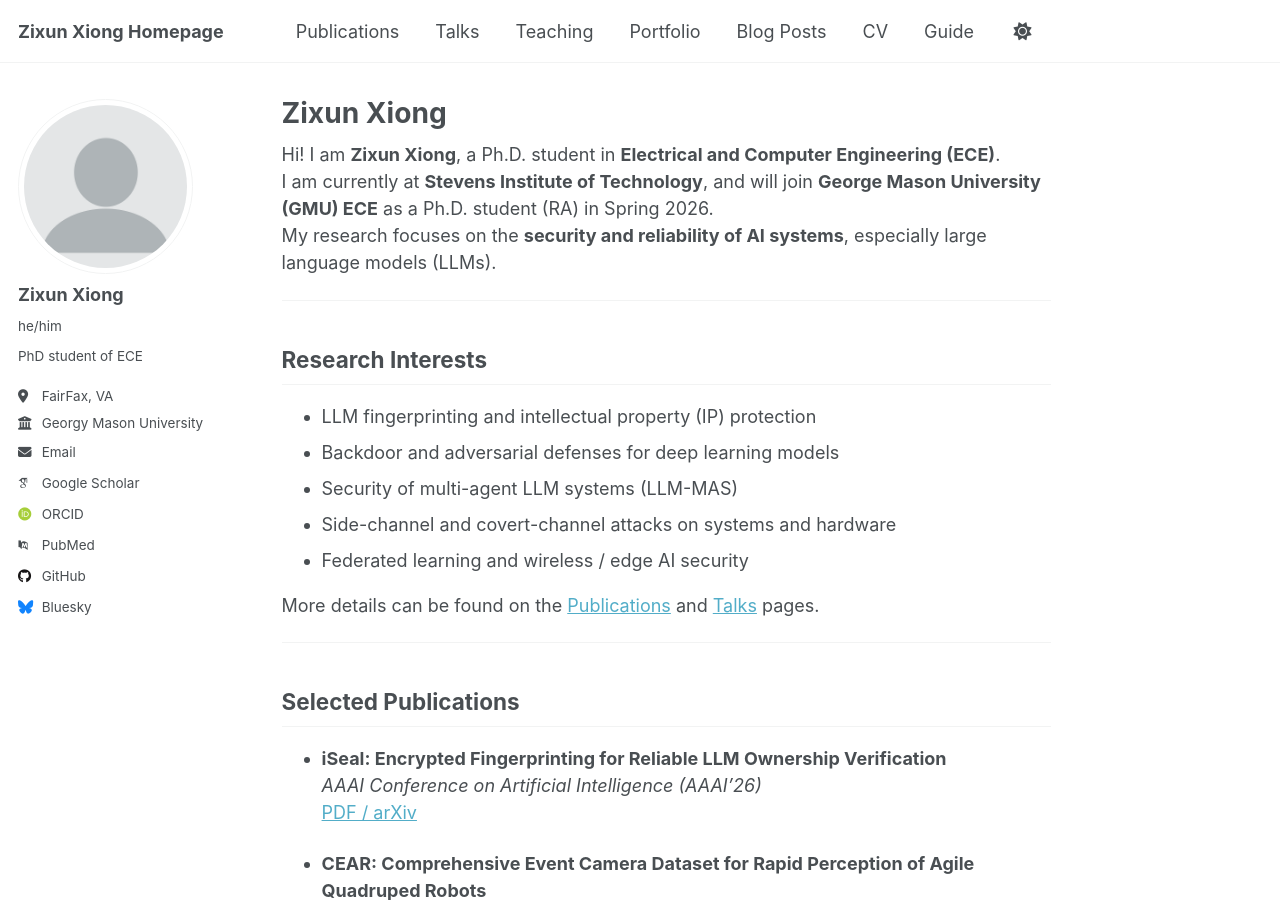
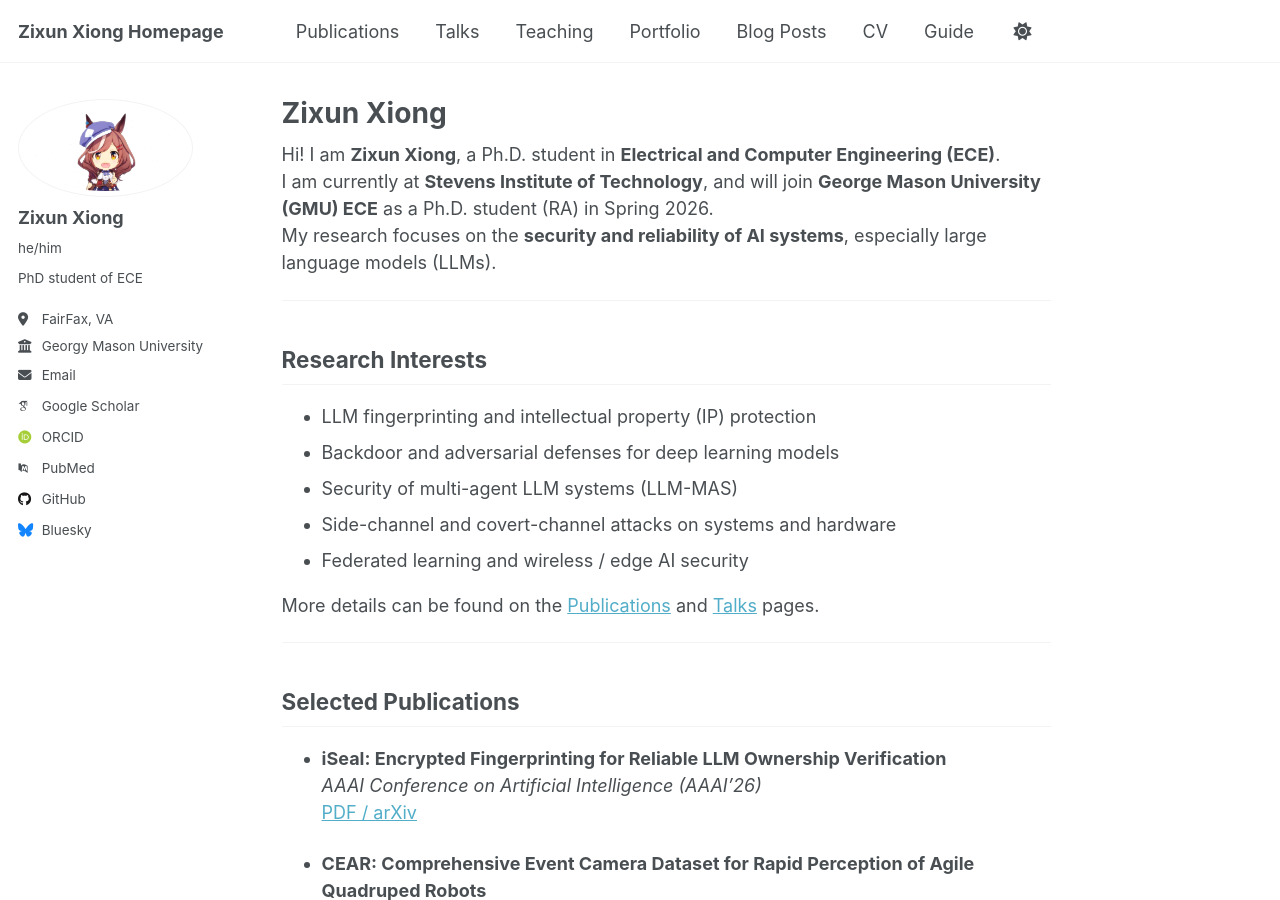
Before and after one commit to kitaharasetusna/zixun-xiong.github.io, a Jekyll site: the page built from _pages/about.md, in a window 1280 px wide and 900 px high. Built offline with Jekyll 4.4.1, drawn with Linux system fonts in a browser that asks for light colours; some web fonts are replaced; a script that is not in the unit is left out.

Commit message:
Update author avatar from profile.png to mambo.jpg

```diff
--- a/_config.yml
+++ b/_config.yml
@@ -23,7 +23,7 @@ repository               : "kitaharasetusna/zixun-xiong.github.io"
 #               Additional customization can be done by editing /_includes/author-profile.html
 author:
   # Biographic information
-  avatar           : "profile.png"
+  avatar           : "mambo.jpg"
   name             : "Zixun Xiong"
   pronouns         : he/him # example: "she/her"
   bio              : "PhD student of ECE"
```
